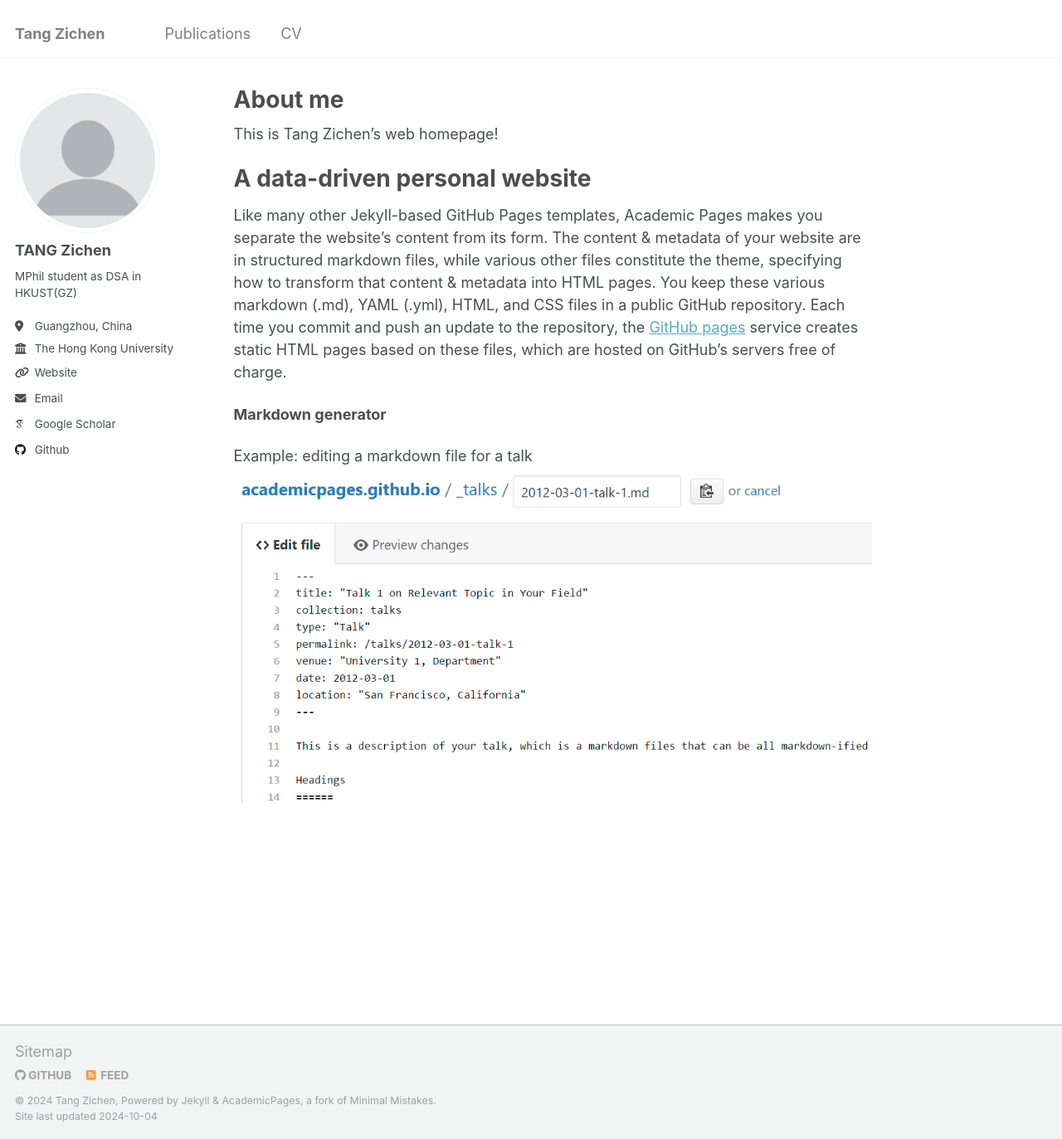
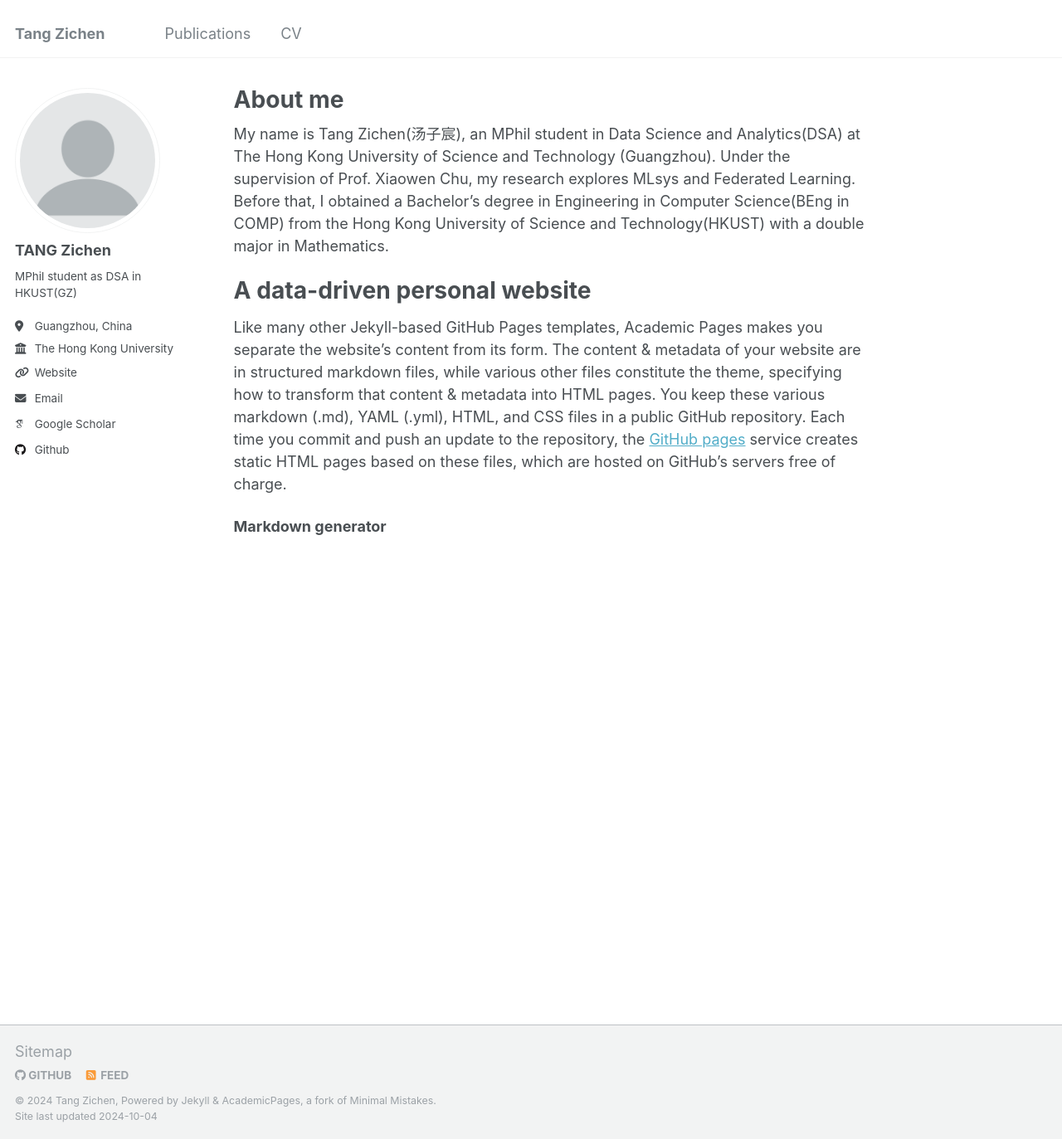
Before and after one commit to trl730109/trl730109.github.io, a Jekyll site: the page built from _pages/about.md, in a window 1280 px wide and 1373 px high. Shown: the whole window at 83% size. Built offline with Jekyll 4.4.1, drawn with Linux system fonts in a browser that asks for light colours; some web fonts are replaced.

Commit message:
Update about.md

```diff
--- a/_pages/about.md
+++ b/_pages/about.md
@@ -7,7 +7,7 @@ redirect_from:
   - /about.html
 ---
 
-This is Tang Zichen's web homepage!
+My name is Tang Zichen(汤子宸), an MPhil student in Data Science and Analytics(DSA) at The Hong Kong University of Science and Technology (Guangzhou). Under the supervision of Prof. Xiaowen Chu, my research explores MLsys and Federated Learning. Before that, I obtained a Bachelor's degree in Engineering in Computer Science(BEng in COMP) from the Hong Kong University of Science and Technology(HKUST) with a double major in Mathematics.
 
 A data-driven personal website
 ======
@@ -15,8 +15,3 @@ Like many other Jekyll-based GitHub Pages templates, Academic Pages makes you se
 
 
 **Markdown generator**
-
-
-
-Example: editing a markdown file for a talk
-![Editing a markdown file for a talk](/images/editing-talk.png)
```
